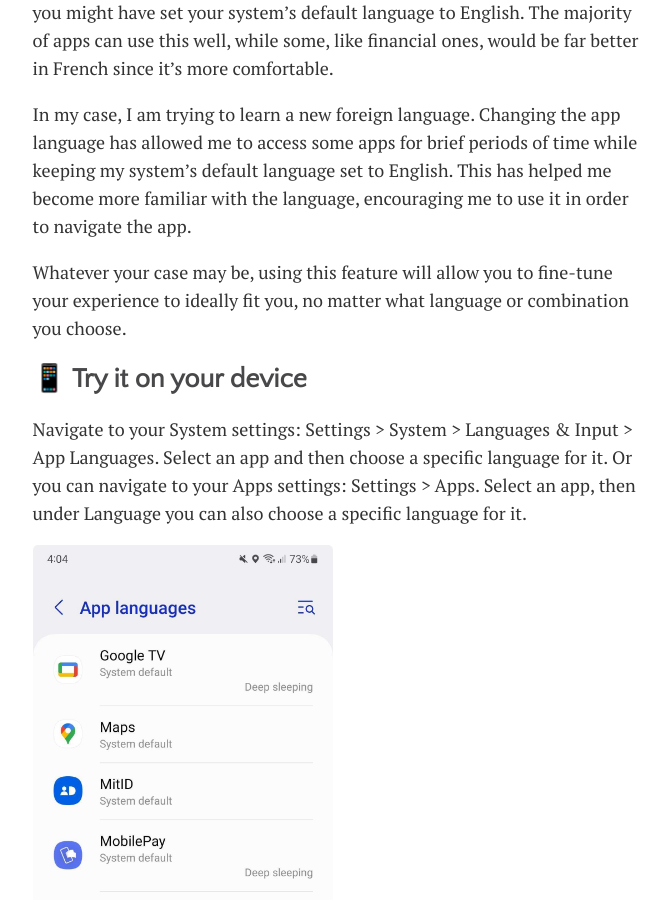
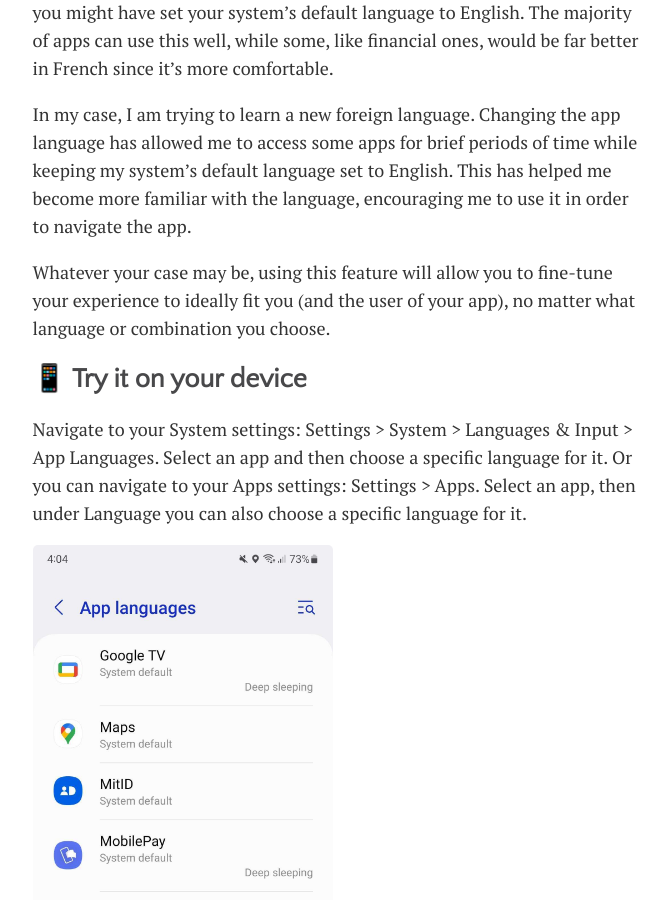
Before and after one commit to yalematta/yalematta.github.io, a Jekyll site: the page built from _posts/2023-01-25-per-app-language-preferences.md, in a window 1280 px wide and 900 px high, scrolled down 815 px. Shown: the whole window, without its empty margins (300-970 px from the left). Built offline with Jekyll 4.4.1, drawn with Linux system fonts in a browser that asks for light colours; nearby versions of some CDN libraries; some web fonts are replaced.

Commit message:
refine the sentences

```diff
--- a/_posts/2023-01-25-per-app-language-preferences.md
+++ b/_posts/2023-01-25-per-app-language-preferences.md
@@ -15,7 +15,7 @@ Several users are bilingual, so they may require certain apps to be in different
 
 In my case, I am trying to learn a new foreign language. Changing the app language has allowed me to access some apps for brief periods of time while keeping my system's default language set to English. This has helped me become more familiar with the language, encouraging me to use it in order to navigate the app.
 
-Whatever your case may be, using this feature will allow you to fine-tune your experience to ideally fit you, no matter what language or combination you choose.
+Whatever your case may be, using this feature will allow you to fine-tune your experience to ideally fit you (and the user of your app), no matter what language or combination you choose.
 
 ## 📱 Try it on your device
 
```
